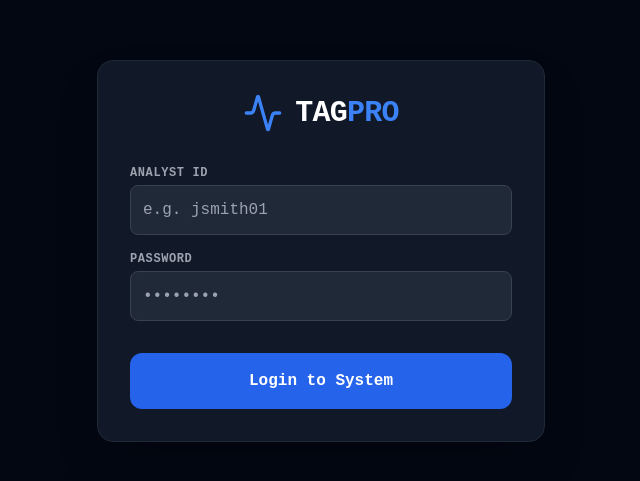
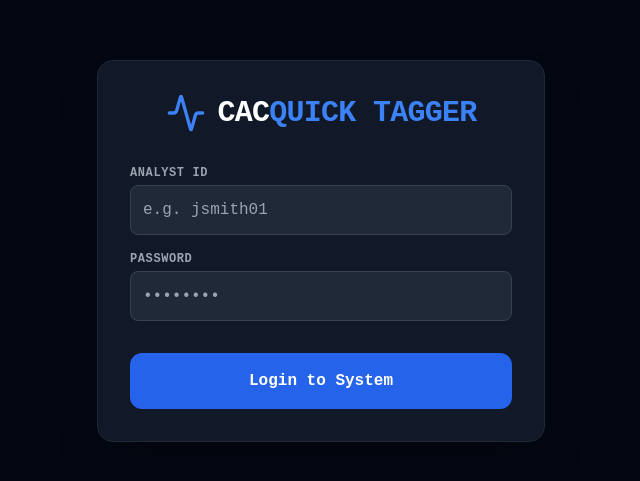
Before and after one commit to PPrince33/match-quick-tagger, a React (Vite) app: page / in a window 1280 px wide. Shown: the part 149-630 px from the top of the page, without its empty margins (319-959 px from the left). Built offline with nearby package versions, Linux system fonts and the light colour scheme.

Commit message:
Update App.jsx

```diff
--- a/src/App.jsx
+++ b/src/App.jsx
@@ -274,7 +274,7 @@ export default function App() {
         <div className="bg-gray-900 border border-gray-800 p-8 rounded-2xl w-full max-w-md shadow-2xl">
           <div className="flex items-center justify-center mb-8 gap-3">
             <Activity className="text-blue-500 w-10 h-10" />
-            <h1 className="text-3xl font-black text-white tracking-tight">TAG<span className="text-blue-500">PRO</span></h1>
+            <h1 className="text-3xl font-black text-white tracking-tight">CAC<span className="text-blue-500">QUICK TAGGER</span></h1>
           </div>
           <form onSubmit={handleLogin} className="flex flex-col gap-4">
             <div>
```
